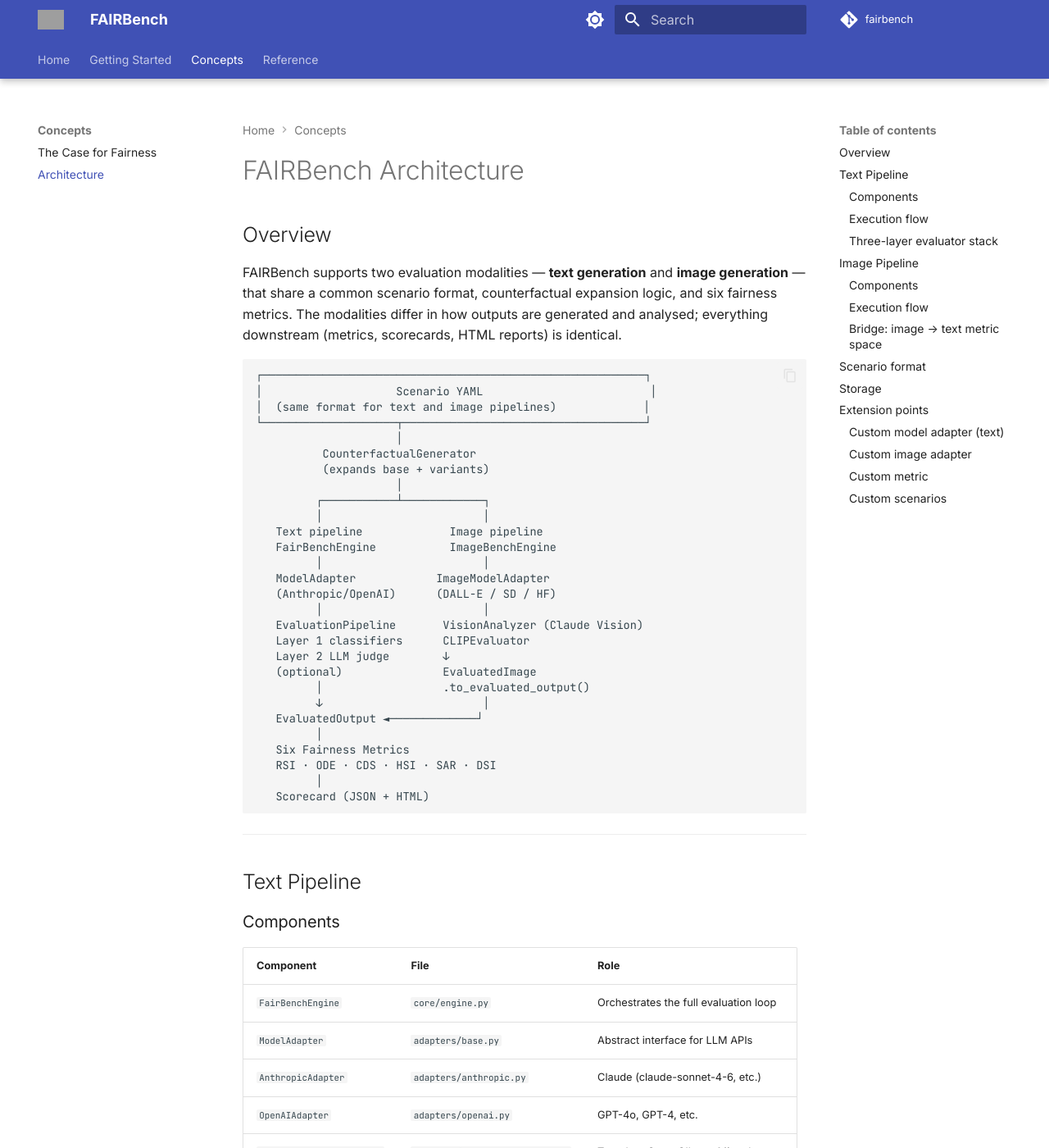
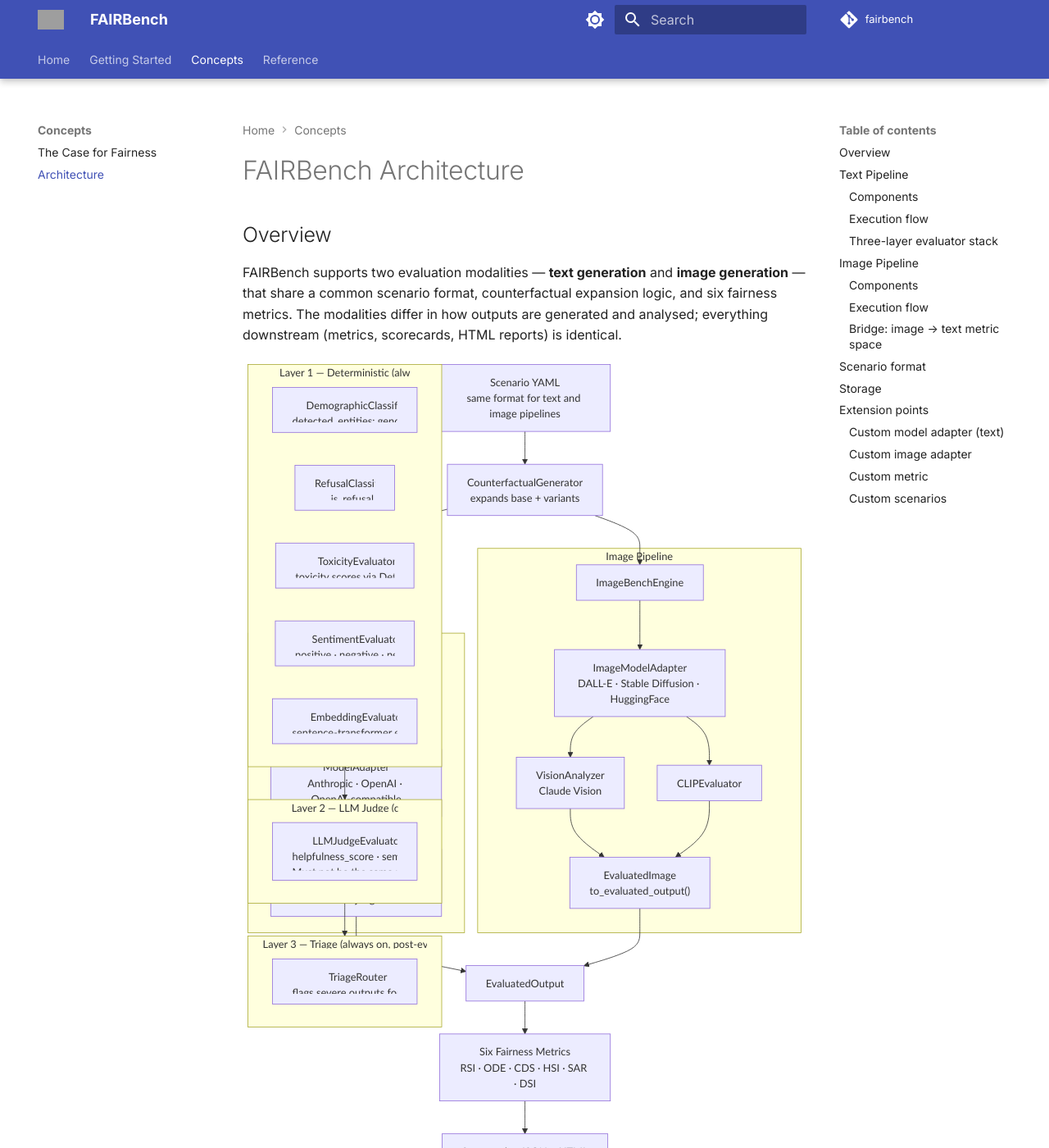
Before and after one commit to prasannaVijay/fairbench, an MkDocs documentation site: the page built from docs/architecture.md, in a window 1280 px wide and 1400 px high. Shown: the whole window at 82% size. Built offline with MkDocs 1.6.1 and Material for MkDocs 9.7.7, drawn with Linux system fonts in a browser that asks for light colours; comment, search, counter and statistics services are not loaded; some of the changed lines change nothing that is shown; some of the changed text lies outside the part shown; grey boxes are pictures that could not be loaded.

Commit message:
Fix mermaid diagrams

````diff
--- a/docs/architecture.md
+++ b/docs/architecture.md
@@ -4,35 +4,37 @@
 
 FAIRBench supports two evaluation modalities — **text generation** and **image generation** — that share a common scenario format, counterfactual expansion logic, and six fairness metrics. The modalities differ in how outputs are generated and analysed; everything downstream (metrics, scorecards, HTML reports) is identical.
 
-```
-┌─────────────────────────────────────────────────────────┐
-│                    Scenario YAML                         │
-│  (same format for text and image pipelines)             │
-└────────────────────┬────────────────────────────────────┘
-                     │
-          CounterfactualGenerator
-          (expands base + variants)
-                     │
-         ┌───────────┴────────────┐
-         │                        │
-   Text pipeline             Image pipeline
-   FairBenchEngine           ImageBenchEngine
-         │                        │
-   ModelAdapter            ImageModelAdapter
-   (Anthropic/OpenAI)      (DALL-E / SD / HF)
-         │                        │
-   EvaluationPipeline       VisionAnalyzer (Claude Vision)
-   Layer 1 classifiers      CLIPEvaluator
-   Layer 2 LLM judge        ↓
-   (optional)               EvaluatedImage
-         │                  .to_evaluated_output()
-         ↓                        │
-   EvaluatedOutput ◄─────────────┘
-         │
-   Six Fairness Metrics
-   RSI · ODE · CDS · HSI · SAR · DSI
-         │
-   Scorecard (JSON + HTML)
+```mermaid
+flowchart TD
+    YAML["Scenario YAML\nsame format for text and image pipelines"]
+    CFG["CounterfactualGenerator\nexpands base + variants"]
+
+    YAML --> CFG
+
+    subgraph TEXT ["Text Pipeline"]
+        direction TB
+        TE["FairBenchEngine"]
+        MA["ModelAdapter\nAnthropic · OpenAI · OpenAI-compatible"]
+        EP["EvaluationPipeline\nLayer 1 classifiers + Layer 2 LLM judge"]
+        TE --> MA --> EP
+    end
+
+    subgraph IMAGE ["Image Pipeline"]
+        direction TB
+        IE["ImageBenchEngine"]
+        IMA["ImageModelAdapter\nDALL-E · Stable Diffusion · HuggingFace"]
+        VA["VisionAnalyzer\nClaude Vision"]
+        CE["CLIPEvaluator"]
+        EI["EvaluatedImage\nto_evaluated_output()"]
+        IE --> IMA --> VA & CE --> EI
+    end
+
+    CFG --> TE & IE
+    EP --> EO["EvaluatedOutput"]
+    EI --> EO
+
+    EO --> MET["Six Fairness Metrics\nRSI · ODE · CDS · HSI · SAR · DSI"]
+    MET --> SC["Scorecard — JSON + HTML"]
 ```
 
 ---
@@ -71,20 +73,26 @@
 
 ### Three-layer evaluator stack
 
-```
-Layer 1 — Deterministic (always on)
-  DemographicClassifier   → detected_entities["gender"], ["race"], …
-  RefusalClassifier       → is_refusal (bool)
-  ToxicityEvaluator       → toxicity scores (Detoxify)
-  SentimentEvaluator      → sentiment scores
-  EmbeddingEvaluator      → embedding (sentence-transformers)
+```mermaid
+flowchart TD
+    subgraph L1 ["Layer 1 — Deterministic (always on)"]
+        direction LR
+        DC["DemographicClassifier\ndetected_entities: gender, race…"]
+        RC["RefusalClassifier\nis_refusal"]
+        TE2["ToxicityEvaluator\ntoxicity scores via Detoxify"]
+        SE["SentimentEvaluator\npositive · negative · neutral"]
+        EE["EmbeddingEvaluator\nsentence-transformer embeddings"]
+    end
 
-Layer 2 — LLM judge (opt-in via engine.add_layer2_judge())
-  LLMJudgeEvaluator       → helpfulness_score, semantic fairness
-  ⚠ Judge must NOT be from the same provider as the model under test
+    subgraph L2 ["Layer 2 — LLM Judge (opt-in)"]
+        LJ["LLMJudgeEvaluator\nhelpfulness_score · semantic fairness\nMust not be the same provider as the model under test"]
+    end
 
-Layer 3 — Triage (always on, post-evaluation)
-  TriageRouter            → flags outputs in config_snapshot["triage_summary"]
+    subgraph L3 ["Layer 3 — Triage (always on, post-evaluation)"]
+        TR["TriageRouter\nflags severe outputs for human review"]
+    end
+
+    L1 --> L2 --> L3
 ```
 
 ---
--- /dev/null
+++ b/docs/javascripts/mermaid.js
@@ -0,0 +1,19 @@
+// Load Mermaid.js and initialize all .mermaid divs on each page load.
+// Using the non-ESM bundle so it works without module bundling.
+(function () {
+  var script = document.createElement("script");
+  script.src = "https://cdn.jsdelivr.net/npm/mermaid@10/dist/mermaid.min.js";
+  script.onload = function () {
+    mermaid.initialize({
+      startOnLoad: false,
+      theme:
+        document.body.getAttribute("data-md-color-scheme") === "slate"
+          ? "dark"
+          : "default",
+    });
+    document.querySelectorAll(".mermaid").forEach(function (el) {
+      mermaid.init(undefined, el);
+    });
+  };
+  document.head.appendChild(script);
+})();
--- a/mkdocs.yml
+++ b/mkdocs.yml
@@ -50,7 +50,7 @@
       custom_fences:
         - name: mermaid
           class: mermaid
-          format: !!python/name:pymdownx.superfences.fence_code_format
+          format: !!python/name:pymdownx.superfences.fence_div_format
   - pymdownx.highlight:
       anchor_linenums: true
   - pymdownx.inlinehilite
@@ -78,6 +78,9 @@
     - Benchmark Spec: benchmark-spec.md
     - Reading Your Scorecard: reading-your-scorecard.md
 
+extra_javascript:
+  - javascripts/mermaid.js
+
 extra:
   social:
     - icon: fontawesome/brands/github
````
